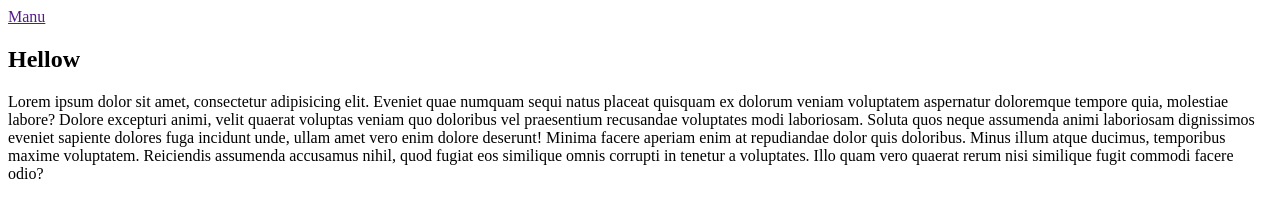
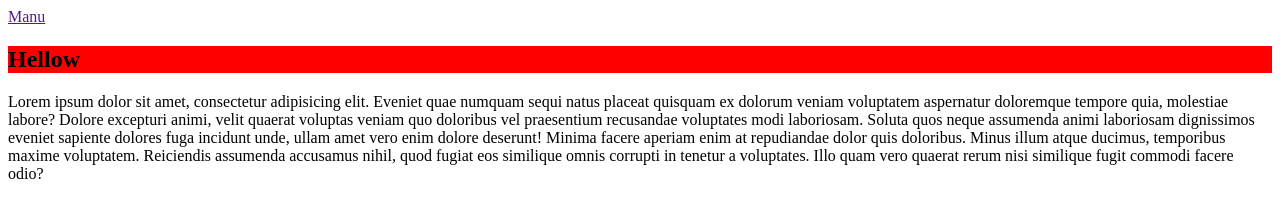
Before and after one commit to arifsaj/horse, a plain HTML site: page index.html in a window 1280 px wide. Drawn offline with Linux system fonts and the light colour scheme.

Commit message:
css pathabo

```diff
--- a/index.html
+++ b/index.html
@@ -5,6 +5,7 @@
     <meta http-equiv="X-UA-Compatible" content="IE=edge">
     <meta name="viewport" content="width=device-width, initial-scale=1.0">
     <title>Document</title>
+    <link rel="stylesheet" href="style.css">
 </head>
 <body>
     <header><a href="">Manu</a></header>
--- /dev/null
+++ b/style.css
@@ -0,0 +1,3 @@
+h2{
+    background-color: red;
+}
```
